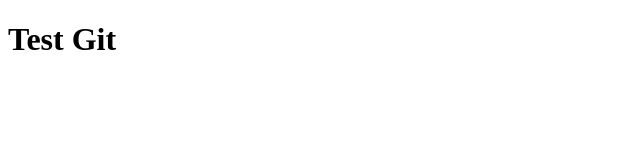
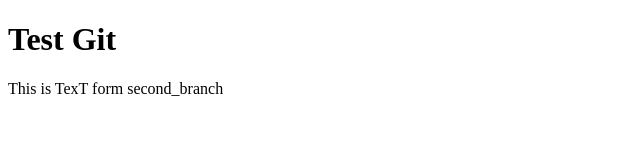
Before and after one commit to SaKuRaSouE/test-git, a plain HTML site: page index.html in a window 1280 px wide. Shown: the whole page, without its empty margins (0-640 px from the left). Drawn offline with Linux system fonts and the light colour scheme.

Commit message:
add main text

```diff
--- a/index.html
+++ b/index.html
@@ -10,6 +10,10 @@
 
 <body>
     <h1> Test Git</h1>
+
+    <main>
+        This is TexT form second_branch
+    </main>
 </body>
 
 </html>
```
